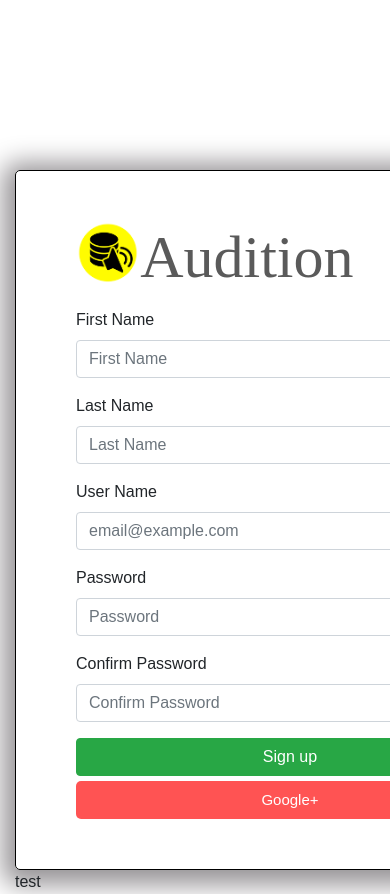
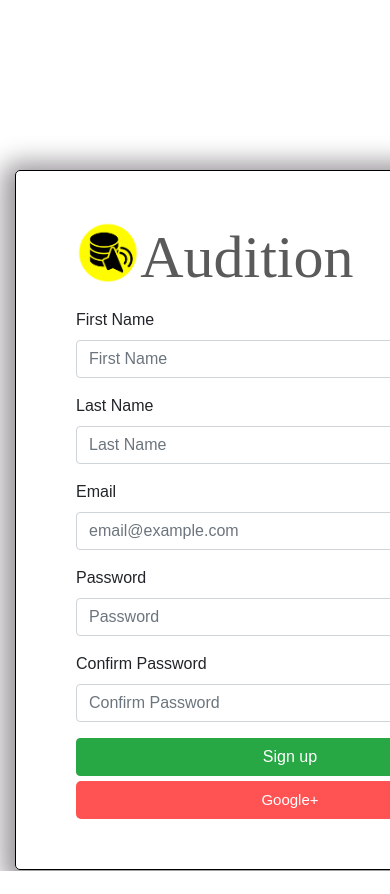
Before and after one commit to honestgraphics/audition, a React (Create React App) app in the folder client/: page /signup in a window 390 px wide. Shown: the top 894 px of the page. After the commit the page ends 871 px from the top, so only its background shows below. Built offline with nearby package versions, Linux system fonts and the light colour scheme; no server answers; a web font is replaced by a local one.

Commit message:
passport

```diff
--- a/client/src/api/user.js
+++ b/client/src/api/user.js
@@ -4,6 +4,8 @@ const passport = require('passport');
 const router = new express.Router();
 
 router.post('/signup', (req, res, next) => {
+    console.log(req, res, next)
+
     return passport.authenticate('local-signup', (err) => {
       if (err) {
         return res.status(400).json({
@@ -19,6 +21,7 @@ router.post('/signup', (req, res, next) => {
   });
 
   router.post('/login', (req, res, next) => {
+    console.log(req, res, next)
     return passport.authenticate('local-login', (err, token, userData) => {
       if (err) {
         if (err.name === 'IncorrectCredentialsError') {
--- a/client/src/components/LoginBox/LoginBox.js
+++ b/client/src/components/LoginBox/LoginBox.js
@@ -41,11 +41,11 @@ return (
         <div className="row">
           <div className="col-md-4 col-sm-4 col-xs-12"></div>
           <div className="col-md-4 col-sm-4 col-xs-12">
-            <form className="form-container">
+            <form className="form-container" action="/audition">
               <img className="logo" src={logo} alt="Logo" />
               <h3 className="brand">Audition</h3>
               <div className="form-group">
-                <label htmlFor="exampleDropdownFormEmail2">UserName</label>
+                <label htmlFor="exampleDropdownFormEmail2">Email</label>
                 <input type="email"
                 onChange={this.handleInputChange}
                 name="username" value= {this.state.username} className="form-control" id="exampleDropdownFormEmail2" placeholder="email@example.com" />
@@ -63,7 +63,7 @@ return (
                   Remember me
                 </label>
               </div> */}
-              <button type="submit" className="btn btn-success btn-block">Sign in</button>
+              <button type="submit" value="Log In" className="btn btn-success btn-block">Sign in{this.state.processForm}</button>
               <GoogleBtn />
               <div>
                 Or <Link to="/signup">Sign up</Link>
--- a/client/src/components/SignUpBox/SignUpBox.js
+++ b/client/src/components/SignUpBox/SignUpBox.js
@@ -33,7 +33,7 @@ processForm(event) {
   const formData = `username=${username}&password=${password}`;
 
 axios.post('/login', formData)
-
+// console.log(formData)
 }
   render (){
 
@@ -42,7 +42,7 @@ axios.post('/login', formData)
     <div className="row">
       <div className="col-md-4 col-sm-4 col-xs-12"></div>
       <div className="col-md-4 col-sm-4 col-xs-12">
-        <form className="form-container">
+        <form className="form-container" action="/login">
           <img className="logo" src={logo} alt="Logo" />
           <h3 className="brand">Audition</h3>
           <div className="form-group">
@@ -61,10 +61,10 @@ axios.post('/login', formData)
           </div>
 
           <div className="form-group">
-            <label htmlFor="exampleDropdownFormEmail2">User Name</label>
+            <label htmlFor="exampleDropdownFormEmail2">Email</label>
             <input
             onChange={this.handleInputChange}
-                name="username" value= {this.state.username}
+                name="email" value= {this.state.username}
                 type="text" className="form-control" id="SignupEmail" placeholder="email@example.com" />
           </div>
           <div className="form-group">
@@ -82,11 +82,11 @@ axios.post('/login', formData)
                 type="text" className="form-control" id="SignupConfirmPassword" placeholder="Confirm Password" />
           </div>
 
-          <button type="submit" className="btn btn-success btn-block">Sign up</button>
+          <button type="submit" value="Log In" className="btn btn-success btn-block">Sign up{this.state.handleInputChange}</button>
           <GoogleBtn />
         </form>
       </div>
-      <div className="col-md-4 col-sm-4 col-xs-12">test</div>
+      <div className="col-md-4 col-sm-4 col-xs-12"></div>
     </div>
   </div>
 )
```
Also changed, not shown: 2 other files (tests, documents, lock files or other folders).
